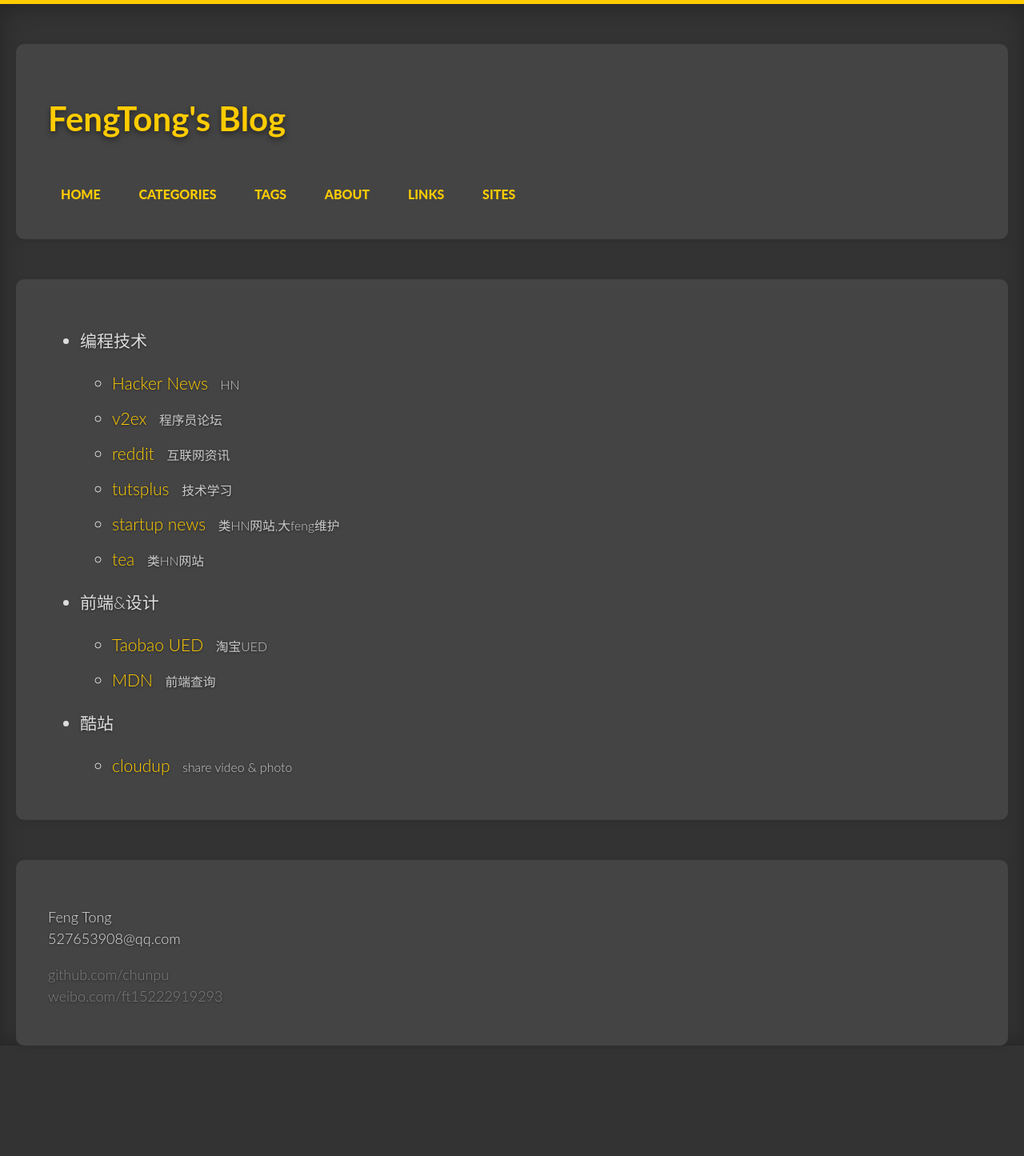
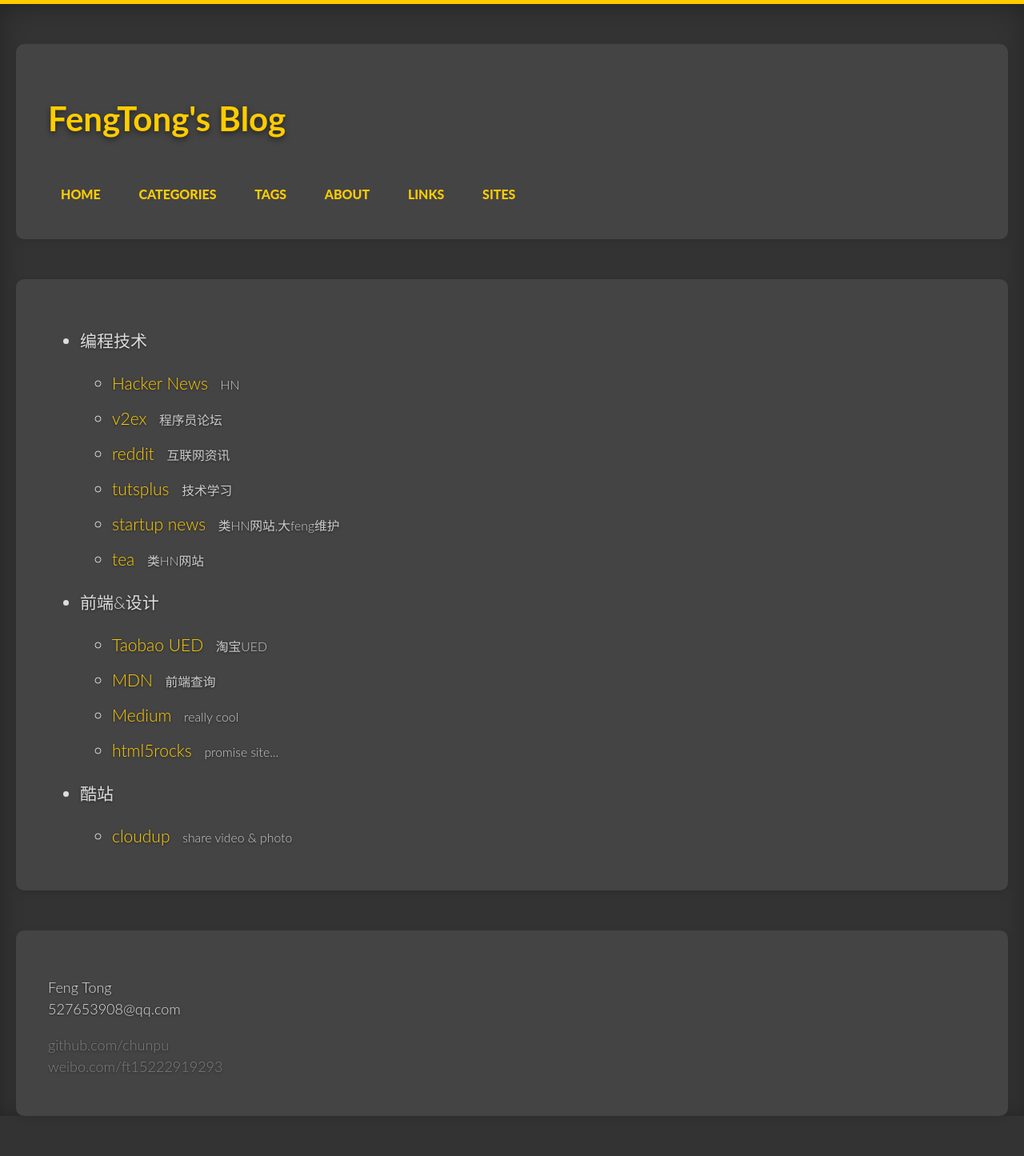
Before and after one commit to chunpu/blog, a Jekyll site: the page built from sites.html, in a window 1280 px wide. Shown: the whole page at 80% size. Built offline with Jekyll 4.4.1, drawn with Linux system fonts in a browser that asks for light colours; Markdown is read by kramdown in place of the engine named in the settings; before the commit the page ends 1357 px from its top, so only the background shows below that.

Commit message:
update site

```diff
--- a/_data/sites.yml
+++ b/_data/sites.yml
@@ -36,6 +36,14 @@
     url: https://developer.mozilla.org/zh-CN/
     notes: 前端查询
 
+  - name: Medium
+    url: https://medium.com
+    notes: really cool
+
+  - name: html5rocks
+    url: http://www.html5rocks.com/
+    notes: promise site...
+
 - name: cool site
   notes: 酷站
   links:
```
